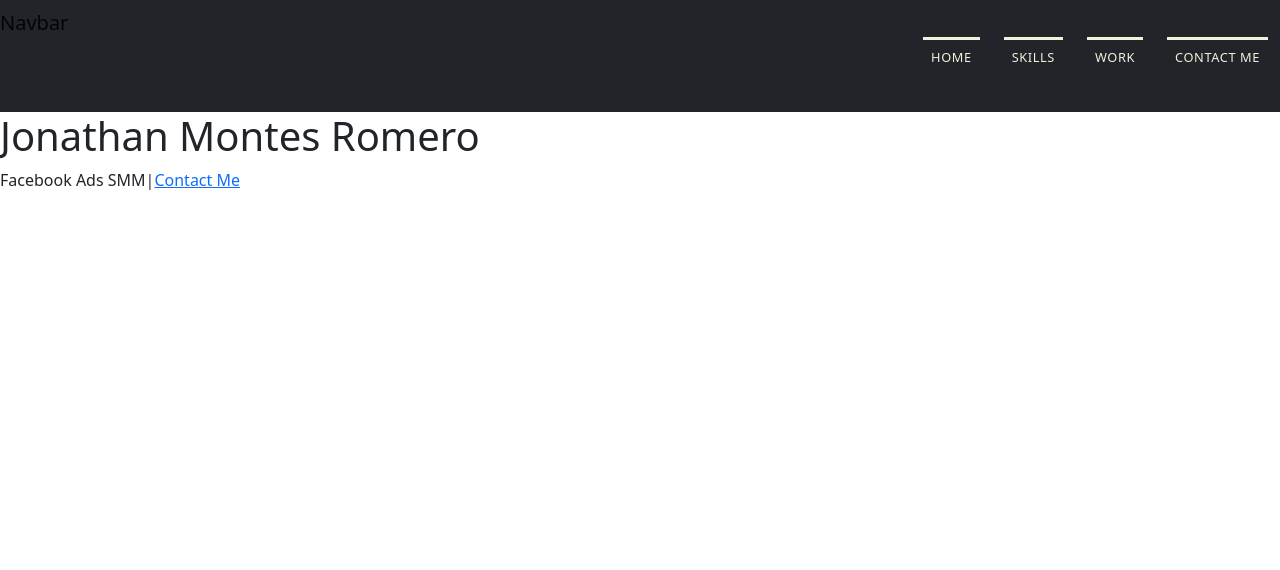
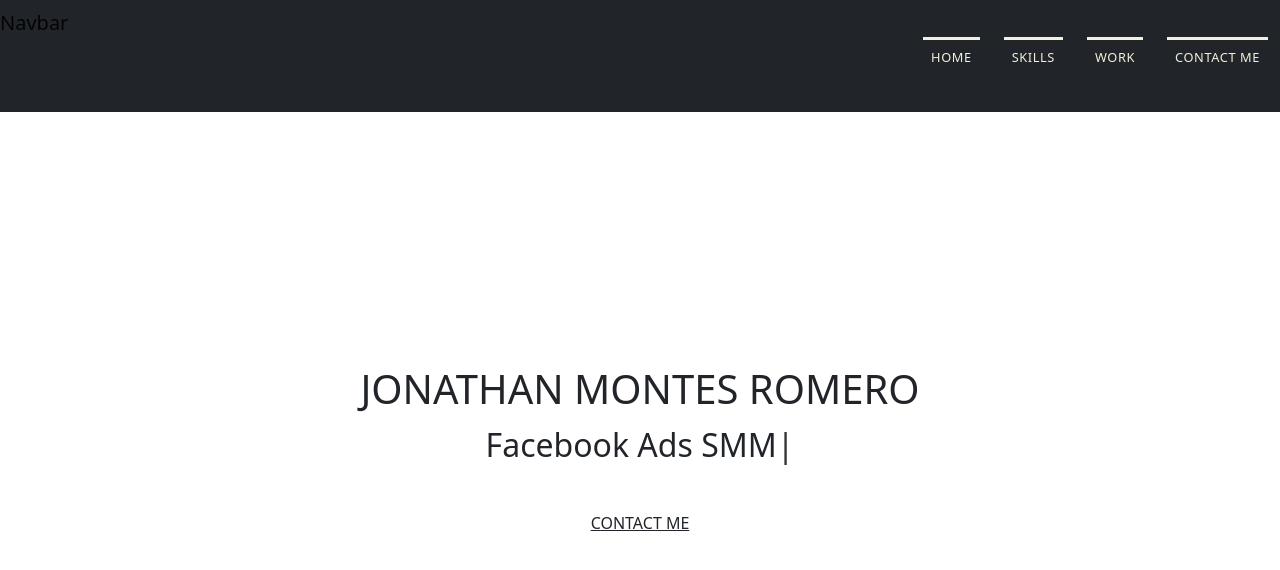
Before and after one commit to JMonRom/react-Portfolio, a React (Create React App) app: page / in a window 1280 px wide. Shown: the top 570 px of the page. Built offline with nearby package versions, Linux system fonts and the light colour scheme.

Commit message:
importing previous css code from skeleton made

```diff
--- a/src/App.css
+++ b/src/App.css
@@ -95,3 +95,88 @@ nav ul li {
 .navbar-nav > li > a:hover {
   border-top: 0.1875rem solid var(--thirdColor);
 }
+
+/* ******** HEADER ******** */
+
+.header-wraper {
+  position: relative;
+  /* background: url(background_pic.png) no-repeat; */
+  background-size: cover;
+  background-position: center;
+  height: 90vh;
+}
+
+.main-info {
+  display: flex;
+  position: absolute;
+  top: 0;
+  left: 0;
+  right: 0;
+  bottom: 0;
+  flex-direction: column;
+  justify-content: center;
+  align-items: center;
+  text-align: center;
+  font-family: "Roboto Condensed" sans-serif;
+  z-index: 1;
+}
+
+.main-info h1 {
+  color: var(--primary-orange);
+  text-transform: uppercase;
+}
+
+@media (max-width: 768px) {
+  .main-info h1 {
+    font-size: 1.5rem !important;
+  }
+}
+
+/* -------- TYPED TEXT --------- */
+.typed-text {
+  font-size: 2rem;
+  color: var(--primary-white);
+}
+
+@media (max-width: 768px) {
+  .main-info h1 {
+    font-size: 1.5rem !important;
+  }
+
+  .typed-text {
+    font-size: 1.7rem !important;
+
+  }
+}
+
+/* -------- HEADER MAIN OFFER BUTTON --------- */
+
+.btn-main-offer {
+  border: 1px solid var(--primary-orange);
+  text-transform: uppercase;
+  border-radius: 0;
+  padding: 0.625rem 0.75rem 0.75rem 0.75rem;
+  color: var(--primary-white);
+  margin: 2rem;
+}
+
+.btn-main-offer:hover {
+  text-decoration: none;
+  background-color: var(--primary-red);
+  color: var(--primary-white);
+  transition: .2s ease-in-out;
+}
+
+/* -------- PARTICLES JS--------- */
+.tsparticles-canvas-el {
+  position: fixed ;
+  height: 100% ;
+  width: 100% ;
+  z-index: 1 !important;
+}
+
+@media (max-width: 768px) {
+  .particles-canvas {
+    display: none;
+  }
+}
```
